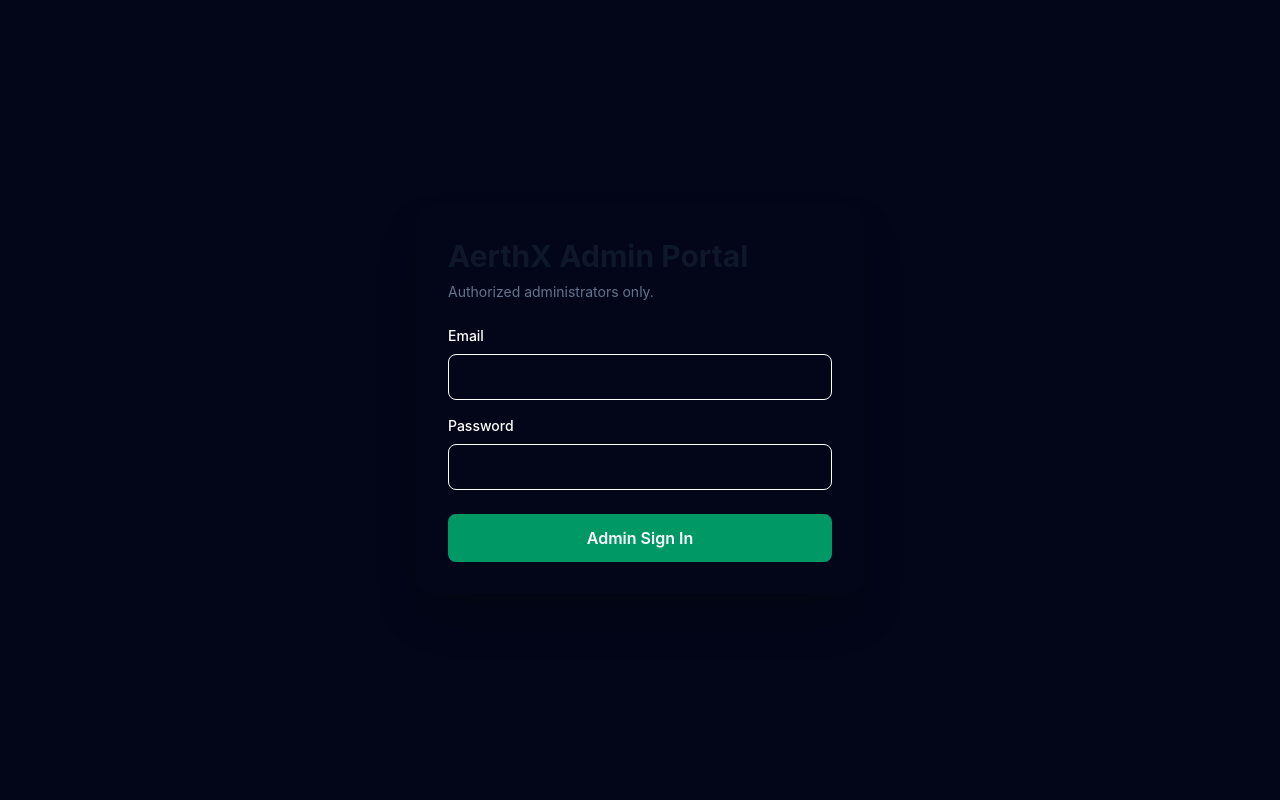
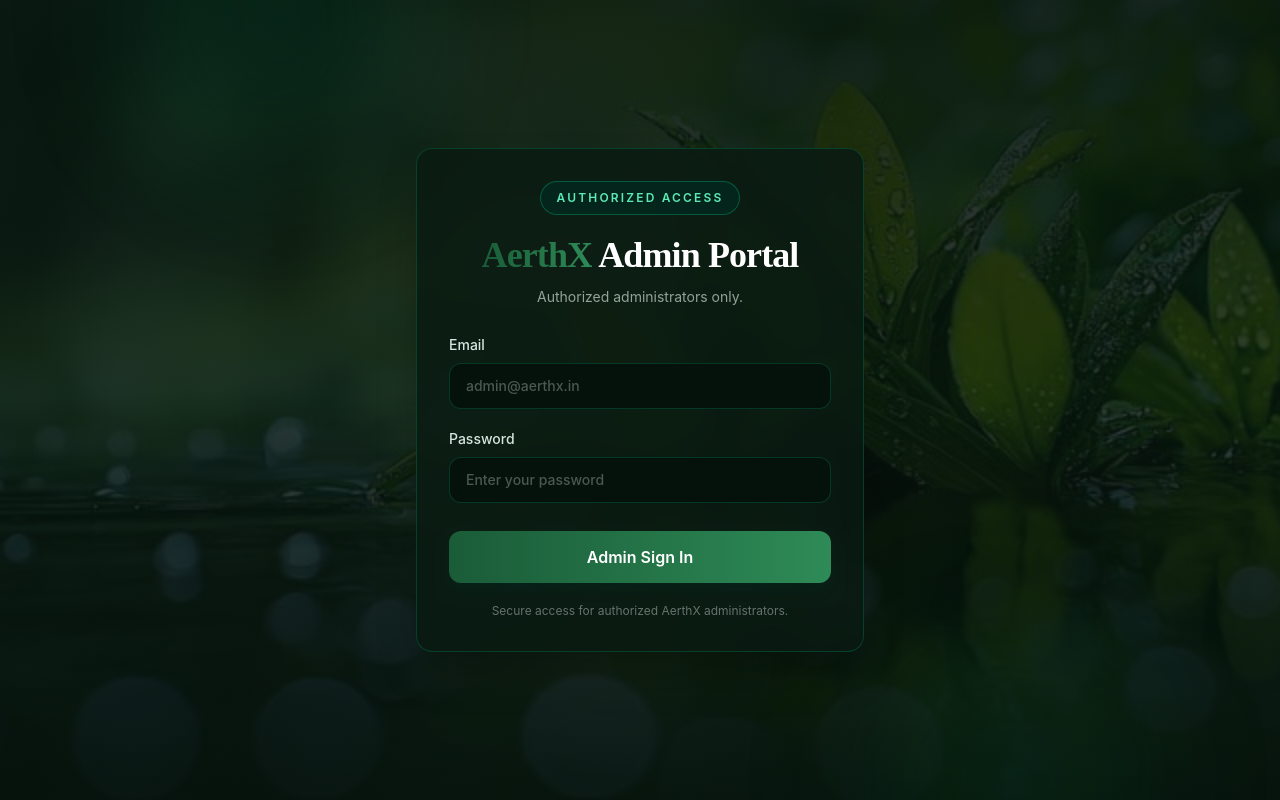
Before and after one commit to AerthX/Aerthx, a React (Vite) app in the folder admin-frontend/: page /login in a window 1280 px wide. Built offline with nearby package versions, Linux system fonts and the light colour scheme; no server answers.

Commit message:
Admin Login Page UI Change

```diff
--- a/admin-frontend/src/pages/AdminLogin.jsx
+++ b/admin-frontend/src/pages/AdminLogin.jsx
@@ -2,6 +2,7 @@
 import { useNavigate } from "react-router-dom";
 import { useDispatch } from "react-redux";
 import { setUser } from "../redux/slices/authSlice";
+import heroBg from "../assets/servicesBg.jpg";
 
 const API_URL = import.meta.env.VITE_API_URL || "http://localhost:5000";
 
@@ -50,14 +51,83 @@
   }
 };
 
-  return <div className="min-h-screen flex items-center justify-center bg-slate-950 px-4">
-    <form onSubmit={submit} className="w-full max-w-md rounded-2xl  p-8 shadow-2xl">
-      <h1 className="text-3xl font-bold text-slate-900">AerthX Admin Portal</h1>
-      <p className="mt-2 text-sm text-slate-500">Authorized administrators only.</p>
-      {error && <div className="mt-5 rounded-lg bg-red-50 p-3 text-sm text-red-700">{error}</div>}
-      <label className="mt-6 block text-sm font-medium">Email<input value={email} onChange={e=>setEmail(e.target.value)} type="email" required className="mt-2 w-full rounded-lg border p-3" /></label>
-      <label className="mt-4 block text-sm font-medium">Password<input value={password} onChange={e=>setPassword(e.target.value)} type="password" required className="mt-2 w-full rounded-lg border p-3" /></label>
-      <button disabled={loading} className="mt-6 w-full rounded-lg bg-emerald-600 p-3 font-semibold  disabled:opacity-60">{loading ? "Signing in…" : "Admin Sign In"}</button>
-    </form>
-  </div>;
+  return (
+  <div className="min-h-screen bg-[#06120c] text-white px-3 sm:px-4 flex items-center justify-center relative overflow-hidden">
+    {/* Services Background */}
+    <div className="absolute inset-0 bg-cover bg-center" style={{ backgroundImage: `url(${heroBg})` }} />
+
+    {/* Dark AerthX Overlay */}
+    <div className="absolute inset-0 bg-gradient-to-b from-[#06120c]/90 via-[#06120c]/80 to-[#06120c]/95" />
+
+    {/* Green Glow */}
+    <div className="absolute inset-0 pointer-events-none">
+      <div className="absolute top-[-15%] left-[10%] h-72 w-72 rounded-full bg-emerald-500/10 blur-3xl" />
+      <div className="absolute bottom-[-15%] right-[10%] h-72 w-72 rounded-full bg-green-700/10 blur-3xl" />
+    </div>
+
+    {/* Admin Login Card */}
+    <div className="relative z-10 w-full max-w-md">
+      <form onSubmit={submit} className="rounded-2xl border border-emerald-400/20 bg-[#0a1b12]/85 p-6 sm:p-8 shadow-2xl backdrop-blur-md">
+        {/* Header */}
+        <div className="text-center">
+          <span className="inline-flex items-center rounded-full border border-emerald-400/30 bg-emerald-950/60 px-4 py-2 text-xs font-semibold uppercase tracking-[0.18em] text-emerald-300">
+            Authorized Access
+          </span>
+
+          <h1 className="mt-5 text-3xl sm:text-4xl font-extrabold tracking-tight font-['Plus_Jakarta_Sans']">
+            <span className="bg-gradient-to-r from-[#1A5C38] to-[#2E8B57] bg-clip-text text-transparent">AerthX</span>{" "}
+            <span className="text-white">Admin Portal</span>
+          </h1>
+
+          <p className="mt-3 text-sm text-emerald-50/60">Authorized administrators only.</p>
+        </div>
+
+        {/* Error */}
+        {error && (
+          <div className="mt-6 rounded-xl border border-red-400/20 bg-red-950/40 p-3 text-sm text-red-300">{error}</div>
+        )}
+
+        {/* Email */}
+        <label className="mt-7 block text-sm font-medium text-emerald-50/90">
+          Email
+          <input
+            value={email}
+            onChange={(e) => setEmail(e.target.value)}
+            type="email"
+            required
+            placeholder="admin@aerthx.in"
+            className="mt-2 w-full rounded-xl border border-emerald-400/20 bg-[#06120c]/90 px-4 py-3 text-white placeholder:text-emerald-50/30 outline-none transition focus:border-emerald-400/60 focus:ring-2 focus:ring-emerald-500/20"
+          />
+        </label>
+
+        {/* Password */}
+        <label className="mt-5 block text-sm font-medium text-emerald-50/90">
+          Password
+          <input
+            value={password}
+            onChange={(e) => setPassword(e.target.value)}
+            type="password"
+            required
+            placeholder="Enter your password"
+            className="mt-2 w-full rounded-xl border border-emerald-400/20 bg-[#06120c]/90 px-4 py-3 text-white placeholder:text-emerald-50/30 outline-none transition focus:border-emerald-400/60 focus:ring-2 focus:ring-emerald-500/20"
+          />
+        </label>
+
+        {/* Login Button */}
+        <button
+          type="submit"
+          disabled={loading}
+          className="mt-7 w-full rounded-xl bg-gradient-to-r from-[#1A5C38] to-[#2E8B57] p-3.5 font-semibold text-white shadow-lg shadow-emerald-950/30 transition hover:from-[#216f45] hover:to-[#359d64] disabled:cursor-not-allowed disabled:opacity-60"
+        >
+          {loading ? "Signing in…" : "Admin Sign In"}
+        </button>
+
+        {/* Security Text */}
+        <p className="mt-5 text-center text-xs text-emerald-50/40">
+          Secure access for authorized AerthX administrators.
+        </p>
+      </form>
+    </div>
+  </div>
+);
 }
```
Also changed, not shown: admin-frontend/src/assets/servicesBg.jpg (added).
